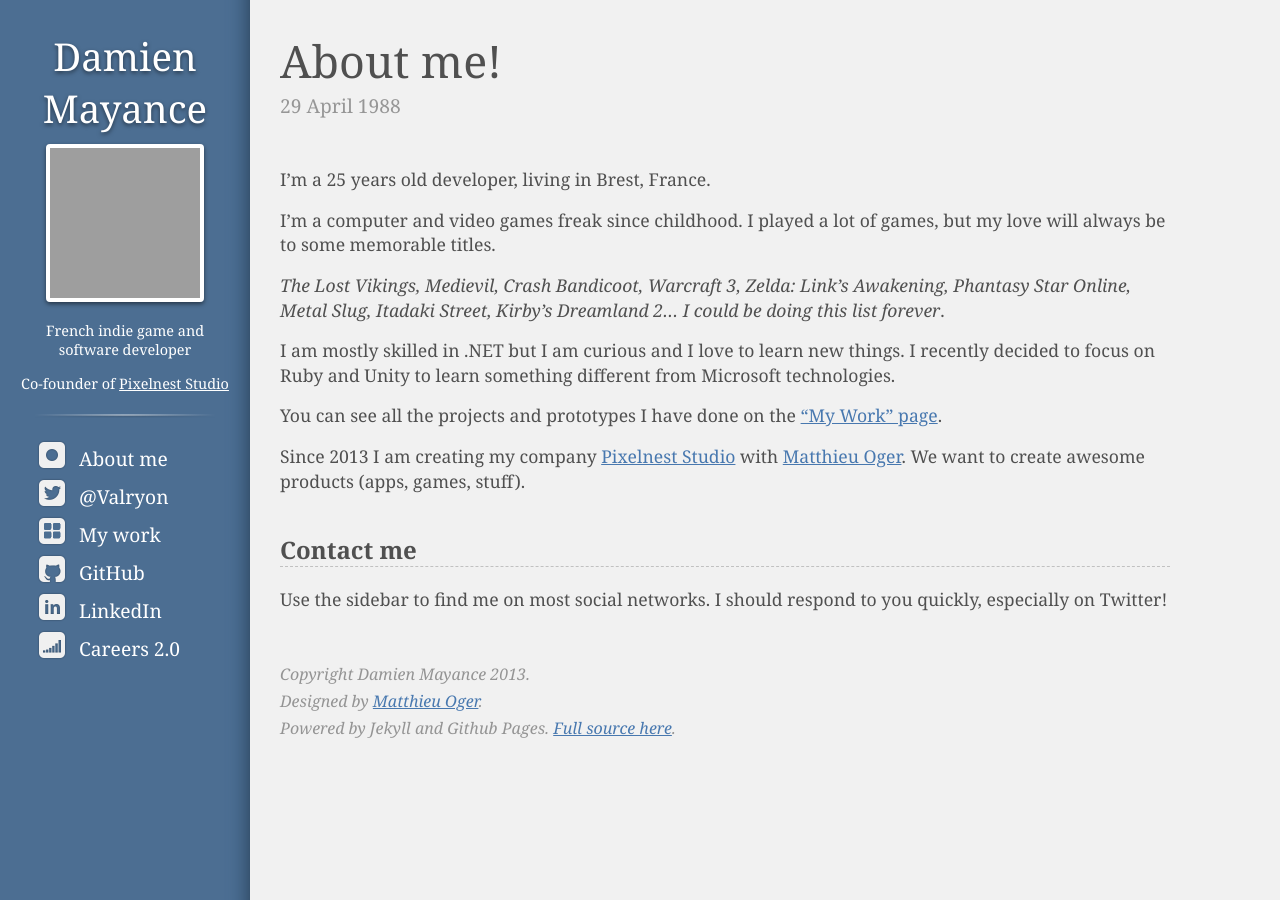
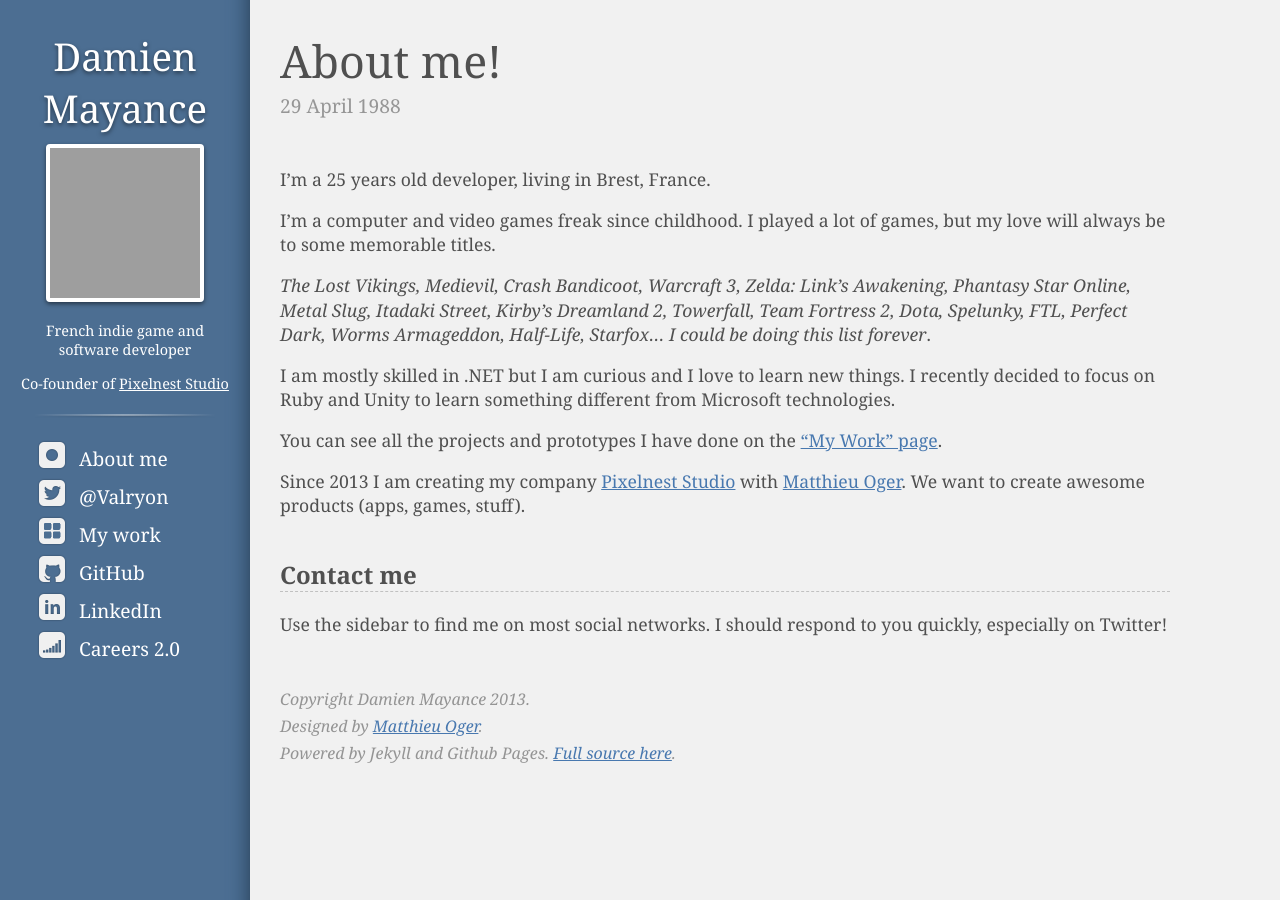
Before and after one commit to valryon/valryon.github.io, a Jekyll site: the page built from _posts/1988-04-29-about.md, in a window 1280 px wide. Built offline with Jekyll 4.4.1, drawn with Linux system fonts in a browser that asks for light colours; grey boxes are pictures that could not be loaded.

Commit message:
Update 1988-04-29-about.md

```diff
--- a/_posts/1988-04-29-about.md
+++ b/_posts/1988-04-29-about.md
@@ -7,7 +7,7 @@
 
 I'm a computer and video games freak since childhood. I played a lot of games, but my love will always be to some memorable titles.
 
-*The Lost Vikings, Medievil, Crash Bandicoot, Warcraft 3, Zelda: Link's Awakening, Phantasy Star Online, Metal Slug, Itadaki Street, Kirby's Dreamland 2... I could be doing this list forever*.
+*The Lost Vikings, Medievil, Crash Bandicoot, Warcraft 3, Zelda: Link's Awakening, Phantasy Star Online, Metal Slug, Itadaki Street, Kirby's Dreamland 2, Towerfall, Team Fortress 2, Dota, Spelunky, FTL, Perfect Dark, Worms Armageddon, Half-Life, Starfox... I could be doing this list forever*.
 
 I am mostly skilled in .NET but I am curious and I love to learn new things. I recently decided to focus on Ruby and Unity to learn something different from Microsoft technologies.
 
```
